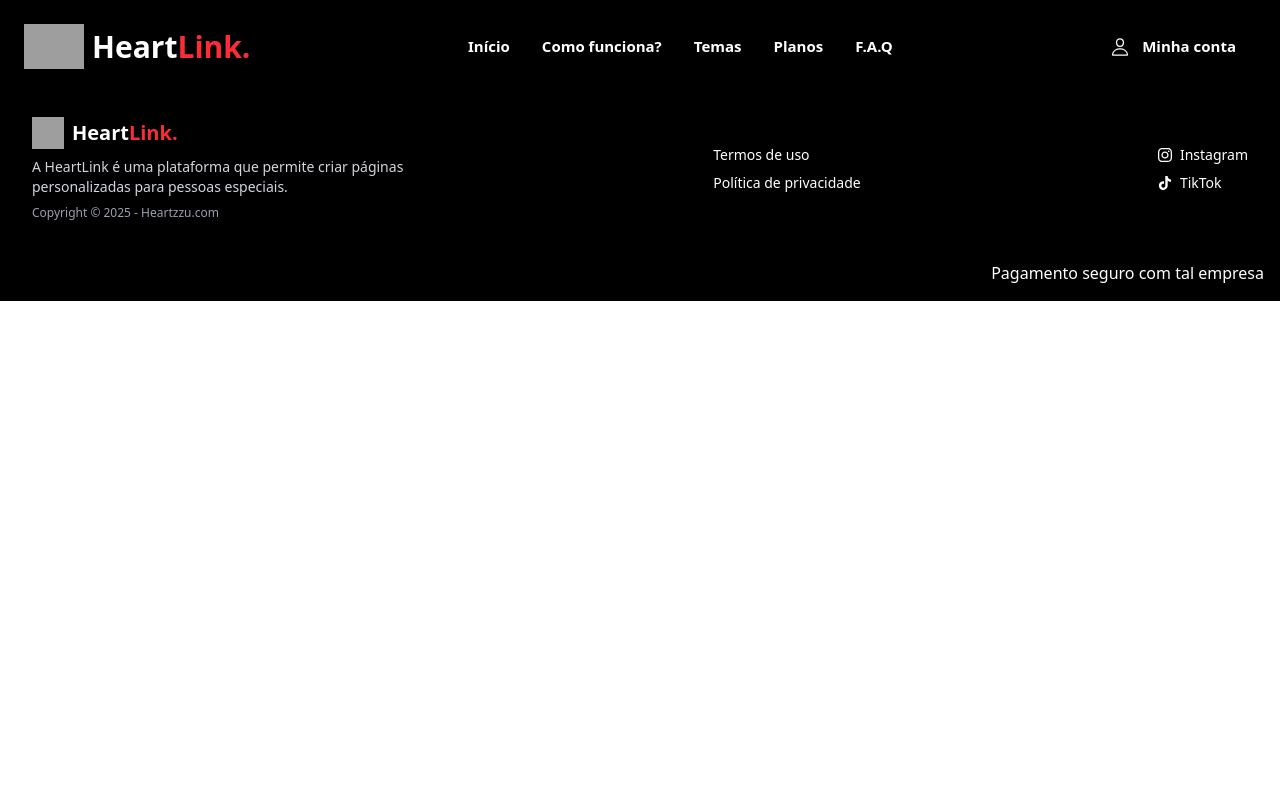
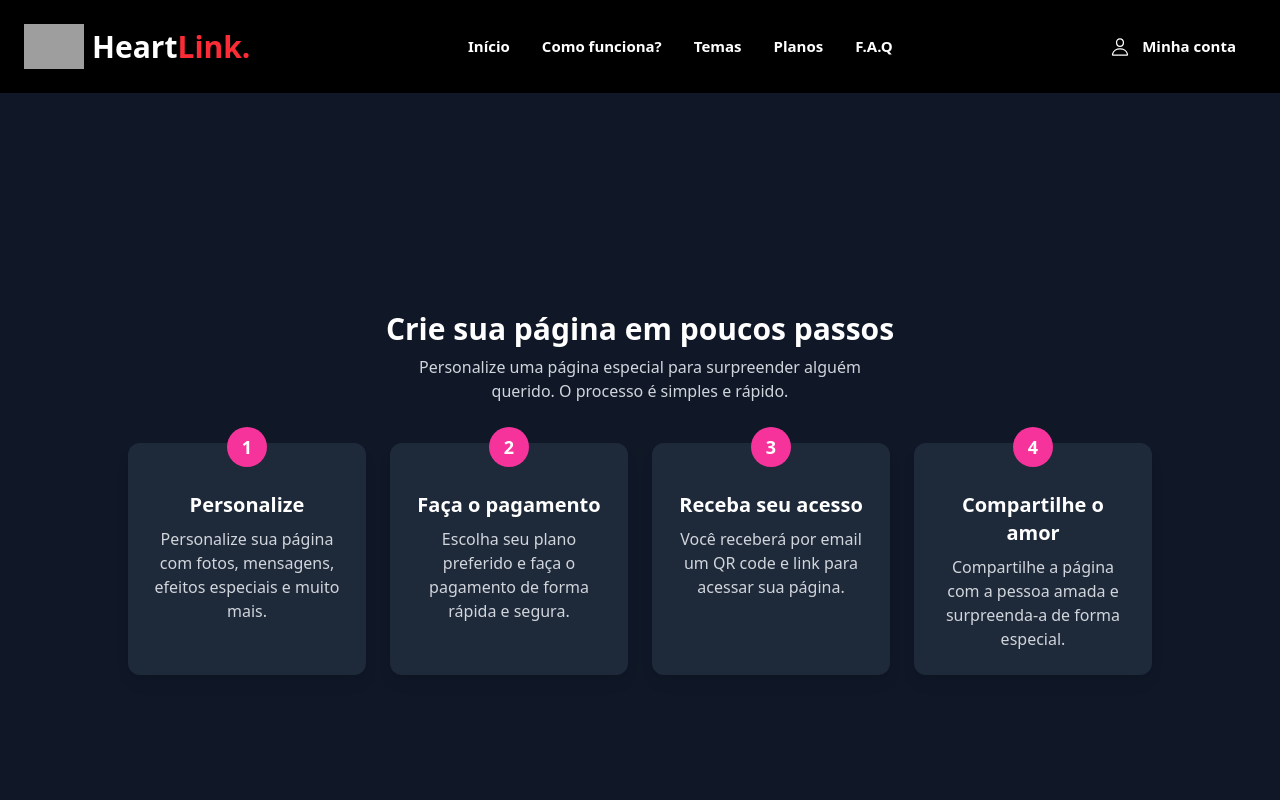
Before and after one commit to felipegresele/heartlink, a React (Vite) app: page / in a window 1280 px wide. Shown: the top 800 px of the page. Built offline with nearby package versions, Linux system fonts and the light colour scheme; grey boxes are pictures that could not be loaded.

Commit message:
Componente Introducao

```diff
--- a/src/App.tsx
+++ b/src/App.tsx
@@ -3,6 +3,7 @@ import { BrowserRouter, Route, Routes } from 'react-router-dom'
 import './index.css'
 import { Header } from './components/header'
 import { Footer } from './components/footer/route'
+import { Instrucoes } from './components/instrucoes/route'
 
 function App() {
 
@@ -14,6 +15,7 @@ function App() {
         <Routes>
           <Route path="/" />
         </Routes>
+        <Instrucoes />
         <Footer />
       </BrowserRouter>
     </>
--- a/src/components/instrucoes/index.tsx
+++ b/src/components/instrucoes/index.tsx
@@ -1,7 +1 @@
-function Instrucoes() {
-    return (
-        <div>
-            <h1>dada</h1>
-        </div>
-    )
-}
+export { Instrucoes } from "./route"
--- a/src/components/instrucoes/route.tsx
+++ b/src/components/instrucoes/route.tsx
@@ -0,0 +1,59 @@
+export function Instrucoes() {
+  const steps = [
+    {
+      id: 1,
+      title: "Personalize",
+      description:
+        "Personalize sua página com fotos, mensagens, efeitos especiais e muito mais.",
+    },
+    {
+      id: 2,
+      title: "Faça o pagamento",
+      description:
+        "Escolha seu plano preferido e faça o pagamento de forma rápida e segura.",
+    },
+    {
+      id: 3,
+      title: "Receba seu acesso",
+      description:
+        "Você receberá por email um QR code e link para acessar sua página.",
+    },
+    {
+      id: 4,
+      title: "Compartilhe o amor",
+      description:
+        "Compartilhe a página com a pessoa amada e surpreenda-a de forma especial.",
+    },
+  ];
+
+  return (
+    <div className="flex flex-col justify-center items-center text-center p-6 bg-gray-900 min-h-screen">
+      <h1 className="text-3xl font-bold text-white mb-2">
+        Crie sua página em poucos passos
+      </h1>
+      <p className="text-gray-300 max-w-md mb-10">
+        Personalize uma página especial para surpreender alguém querido.
+        O processo é simples e rápido.
+      </p>
+
+      <div className="grid grid-cols-1 md:grid-cols-4 gap-6 w-full max-w-5xl">
+        {steps.map((step) => (
+          <div
+            key={step.id}
+            className="relative bg-gray-800 p-6 rounded-xl shadow-lg flex flex-col items-center text-center"
+          >
+            {/* Círculo com número */}
+            <div className="absolute -top-4 left-1/2 transform -translate-x-1/2 bg-pink-500 text-white w-10 h-10 flex items-center justify-center rounded-full font-bold text-lg">
+              {step.id}
+            </div>
+
+            <h2 className="text-white font-semibold text-xl mt-6 mb-2">
+              {step.title}
+            </h2>
+            <p className="text-gray-300">{step.description}</p>
+          </div>
+        ))}
+      </div>
+    </div>
+  );
+}
```
